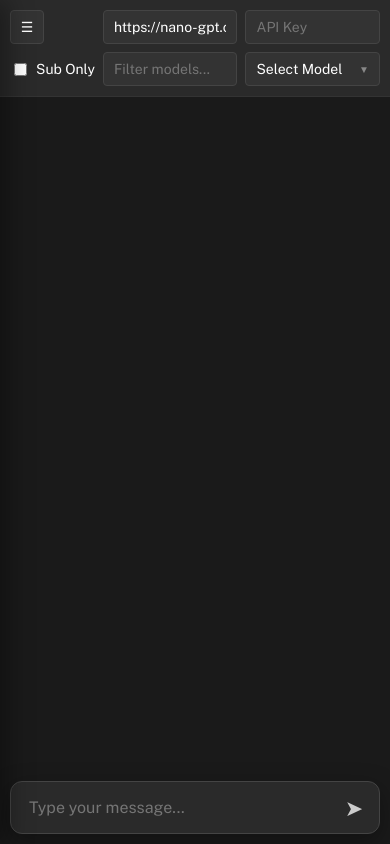
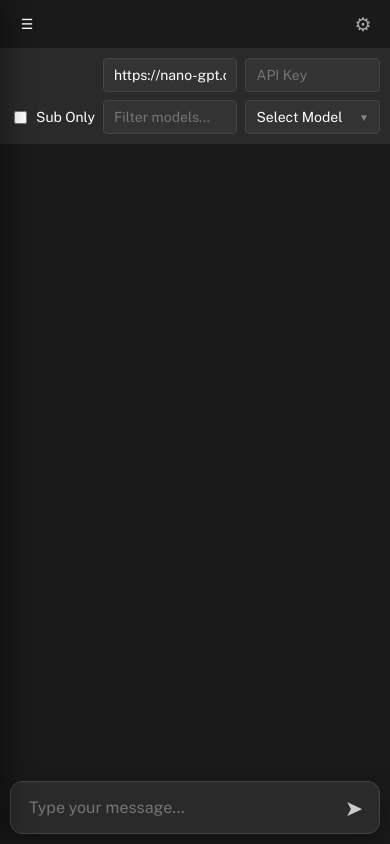
Before and after one commit to elana-voss/chat, a plain HTML site: page index.html in a window 390 px wide. Drawn offline with nearby package versions, Linux system fonts and the light colour scheme.

Commit message:
Keep chat toolbar fixed while scrolling

```diff
--- a/app.js
+++ b/app.js
@@ -6,6 +6,7 @@ let keyDebounceTimer = null;
 
 let selectedModelId = "";
 let selectedModelName = "Select Model";
+const configVisibilityKey = 'chat_config_visible';
 
 window.addEventListener('DOMContentLoaded', () => {
   const sidebar = document.getElementById('sidebar');
@@ -41,8 +42,34 @@ window.addEventListener('DOMContentLoaded', () => {
     createNewChat();
   }
 
+  initializeConfigVisibility();
   focusInput();
 });
+
+function hasConfigValues() {
+  return Boolean(
+    document.getElementById('baseUrl').value.trim() ||
+    document.getElementById('apiKey').value.trim() ||
+    document.getElementById('subOnly').checked ||
+    selectedModelId
+  );
+}
+
+function setConfigVisibility(isVisible) {
+  document.body.classList.toggle('config-collapsed', !isVisible);
+  document.querySelector('.settings-toggle-btn').setAttribute('aria-expanded', String(isVisible));
+  localStorage.setItem(configVisibilityKey, String(isVisible));
+}
+
+function initializeConfigVisibility() {
+  const savedVisibility = localStorage.getItem(configVisibilityKey);
+  setConfigVisibility(savedVisibility === null ? true : savedVisibility === 'true' || !hasConfigValues());
+}
+
+function toggleConfigPanel() {
+  const isVisible = !document.body.classList.contains('config-collapsed');
+  setConfigVisibility(!isVisible);
+}
 
 function updateSubOnlyVisibility() {
   const baseUrl = document.getElementById('baseUrl').value.trim().toLowerCase();
@@ -343,6 +370,7 @@ function saveConfig() {
   chat.apiKey = document.getElementById('apiKey').value.trim();
   chat.subOnly = document.getElementById('subOnly').checked;
   saveChatsToStorage();
+  if (!hasConfigValues()) setConfigVisibility(true);
 }
 
 function onKeyInput() {
--- a/index.html
+++ b/index.html
@@ -29,8 +29,11 @@
 
   <!-- Main Content Area -->
   <div class="main-content">
+    <div class="main-toolbar">
+      <button class="main-hamburger-btn hamburger-btn" onclick="toggleSidebar()" title="Open Sidebar" aria-controls="sidebar" aria-expanded="false">☰</button>
+      <button class="settings-toggle-btn" onclick="toggleConfigPanel()" title="Toggle Settings" aria-controls="config" aria-expanded="true">⚙</button>
+    </div>
     <div id="config">
-      <button class="main-hamburger-btn hamburger-btn" onclick="toggleSidebar()" title="Toggle Sidebar" aria-controls="sidebar" aria-expanded="false">☰</button>
       <input type="text" id="baseUrl" placeholder="Base URL" value="https://nano-gpt.com/api/v1" onchange="saveConfig(); fetchModels();" oninput="updateSubOnlyVisibility()">
       <input type="password" id="apiKey" placeholder="API Key" onchange="saveConfig(); fetchModels();" oninput="onKeyInput()">
 
--- a/styles.css
+++ b/styles.css
@@ -9,8 +9,8 @@ body { font-family: -apple-system, BlinkMacSystemFont, "Segoe UI", Roboto, sans-
 .sidebar-backdrop { display: none; }
 
 .sidebar-header { padding: 12px; display: flex; align-items: center; gap: 8px; border-bottom: 1px solid #333; background: #1a1a1a; }
-.hamburger-btn { flex-shrink: 0; width: 34px; height: 34px; display: inline-flex; align-items: center; justify-content: center; background: #333; border: 1px solid #444; color: #fff; font-size: 14px; padding: 0; border-radius: 4px; cursor: pointer; }
-.hamburger-btn:hover { background: #444; }
+.hamburger-btn { flex-shrink: 0; width: 34px; height: 34px; display: inline-flex; align-items: center; justify-content: center; background: transparent; border: none; color: #fff; font-size: 14px; padding: 0; border-radius: 4px; cursor: pointer; }
+.hamburger-btn:hover { background: transparent; color: #ccc; }
 .main-hamburger-btn { display: none; }
 #sidebar.collapsed ~ .main-content .main-hamburger-btn,
 .sidebar-collapsed .main-hamburger-btn,
@@ -47,12 +47,21 @@ body.sidebar-collapsed .main-hamburger-btn { display: inline-flex; }
 
 /* --- MAIN CONTENT AREA --- */
 .main-content { position: relative; flex: 1; display: flex; flex-direction: column; height: 100vh; overflow: hidden; font-family: "Public Sans", sans-serif; }
+.main-toolbar { position: relative; z-index: 4; display: flex; flex: 0 0 48px; align-items: center; justify-content: space-between; box-sizing: border-box; min-height: 48px; padding: 7px 16px; background: #1a1a1a; }
+.settings-toggle-btn { width: 34px; height: 34px; flex: 0 0 34px; margin-left: auto; padding: 0; border: none; background: transparent; color: #aaa; font-size: 19px; line-height: 1; }
+.settings-toggle-btn:hover { background: #333; color: #fff; }
+#config { transition: max-height 0.2s ease, opacity 0.2s ease, padding 0.2s ease; }
+.config-collapsed #config { max-height: 0; padding-top: 0; padding-bottom: 0; border-bottom: none; opacity: 0; overflow: hidden; pointer-events: none; }
+.config-collapsed .settings-toggle-btn { color: #ccc; }
+.config-collapsed .main-toolbar { position: relative; z-index: 3; }
+.config-collapsed .main-toolbar::after { position: absolute; right: 0; bottom: -64px; left: 0; height: 64px; background: linear-gradient(to bottom, #1a1a1a, rgba(26, 26, 26, 0)); content: ''; pointer-events: none; }
 
 #config {
-  box-sizing: border-box; display: flex; flex-wrap: wrap; gap: 12px; align-items: center;
+  position: relative; z-index: 3; flex: 0 0 auto; box-sizing: border-box; display: flex; flex-wrap: wrap; gap: 12px; align-items: center; max-height: 160px;
   padding: 12px 16px; background: #2a2a2a; border-bottom: 1px solid #333;
   min-width: 0;
 }
+#config::after { position: absolute; right: 0; bottom: -72px; left: 0; height: 72px; background: linear-gradient(to bottom, #1a1a1a, rgba(26, 26, 26, 0)); content: ''; pointer-events: none; }
 
 input[type="text"], input[type="password"], button { box-sizing: border-box; padding: 8px 10px; border-radius: 4px; border: 1px solid #444; background: #333; color: #fff; font: inherit; font-size: 14px; }
 
@@ -100,7 +109,7 @@ button.stop-btn:hover { background: #c9302c; }
 
 label { display: flex; align-items: center; gap: 6px; font-size: 14px; cursor: pointer; white-space: nowrap; user-select: none; }
 
-#chat { flex: 1; overflow-y: auto; box-sizing: border-box; padding: 48px max(16px, calc((100% - 768px) / 2)) 128px; display: flex; flex-direction: column; gap: 28px; }
+#chat { flex: 1 1 auto; min-height: 0; overflow-y: auto; box-sizing: border-box; padding: 48px max(16px, calc((100% - 768px) / 2)) 128px; display: flex; flex-direction: column; gap: 28px; }
 .msg { max-width: 85%; padding: 10px 14px; border-radius: 8px; word-break: break-word; }
 .user { align-self: flex-end; background: #0066cc; white-space: pre-wrap; }
 .assistant { align-self: flex-start; width: 100%; max-width: 100%; padding: 0; background: transparent; border: none; }
@@ -165,6 +174,7 @@ label { display: flex; align-items: center; gap: 6px; font-size: 14px; cursor: p
   #sidebar.collapsed + .sidebar-backdrop { opacity: 0; visibility: hidden; pointer-events: none; }
   #sidebar.collapsed ~ .main-content .main-hamburger-btn,
   body.sidebar-collapsed .main-hamburger-btn { display: inline-flex; }
+  .main-toolbar { min-height: 44px; padding: 5px 10px; }
   .main-content { width: 100%; min-width: 0; }
   #config { display: grid; grid-template-columns: auto minmax(0, 1fr) minmax(0, 1fr); grid-template-rows: 34px 34px; gap: 8px; align-items: center; padding: 10px; }
   #config .main-hamburger-btn { grid-column: 1; grid-row: 1; }
```
